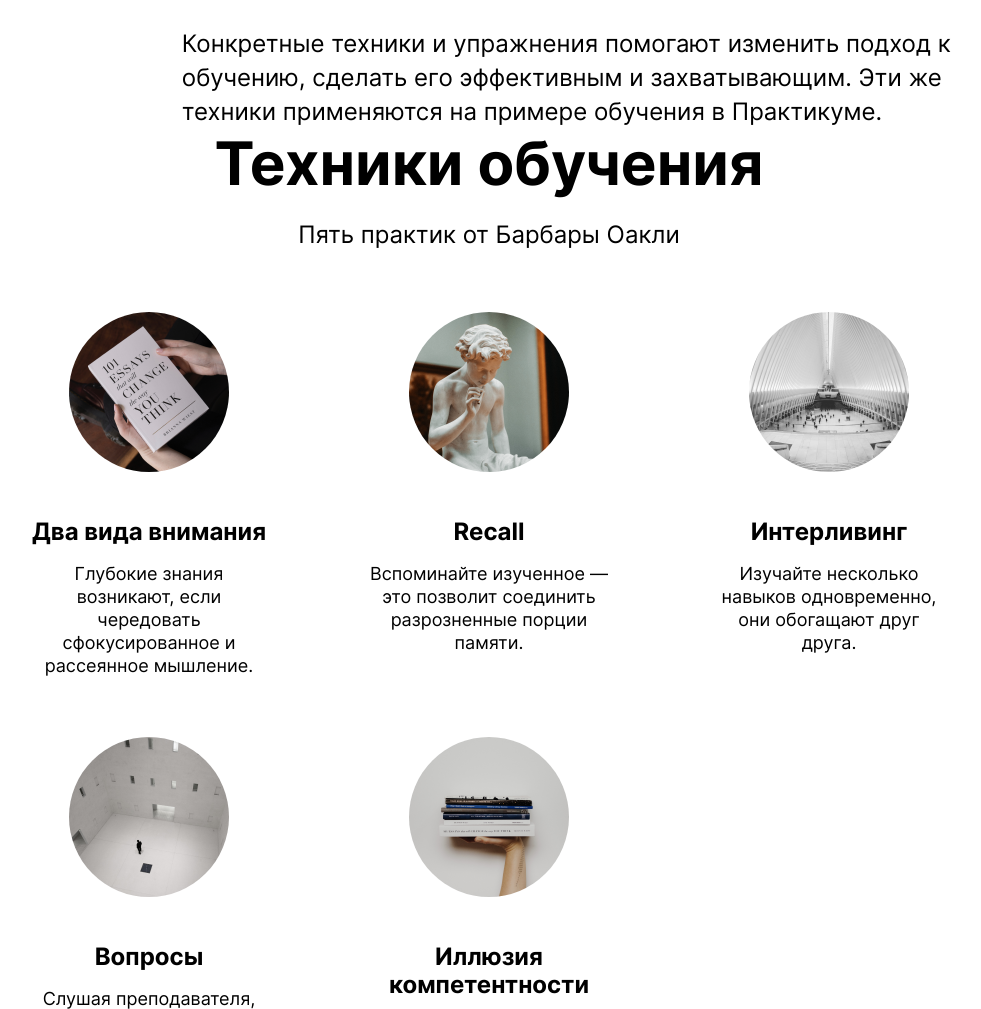
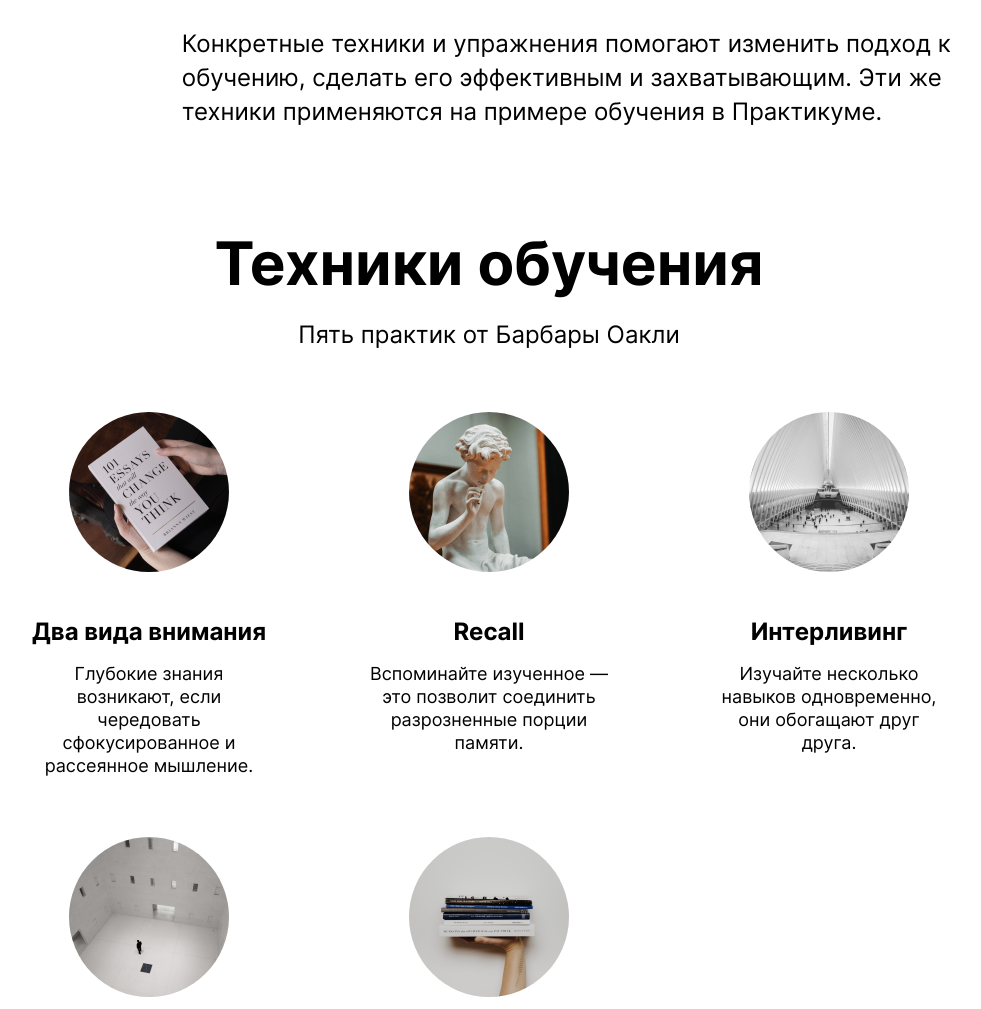
Before and after one commit to vasaykh2/how-to-learn-plus, a plain HTML site: page index.html in a window 1280 px wide. Shown: the part 1127-2136 px from the top of the page, without its empty margins (151-1132 px from the left). Drawn offline with Linux system fonts and the light colour scheme.

Commit message:
внести изм. по замеч. ревью-2.2

```diff
--- a/index.html
+++ b/index.html
@@ -59,7 +59,7 @@
         </section>
 
         <section
-          class="techniques content__technigues content__cards"
+          class="techniques content__technigues"
           id="techniques"
         >
           <h2 class="section-title">Техники обучения</h2>
```
